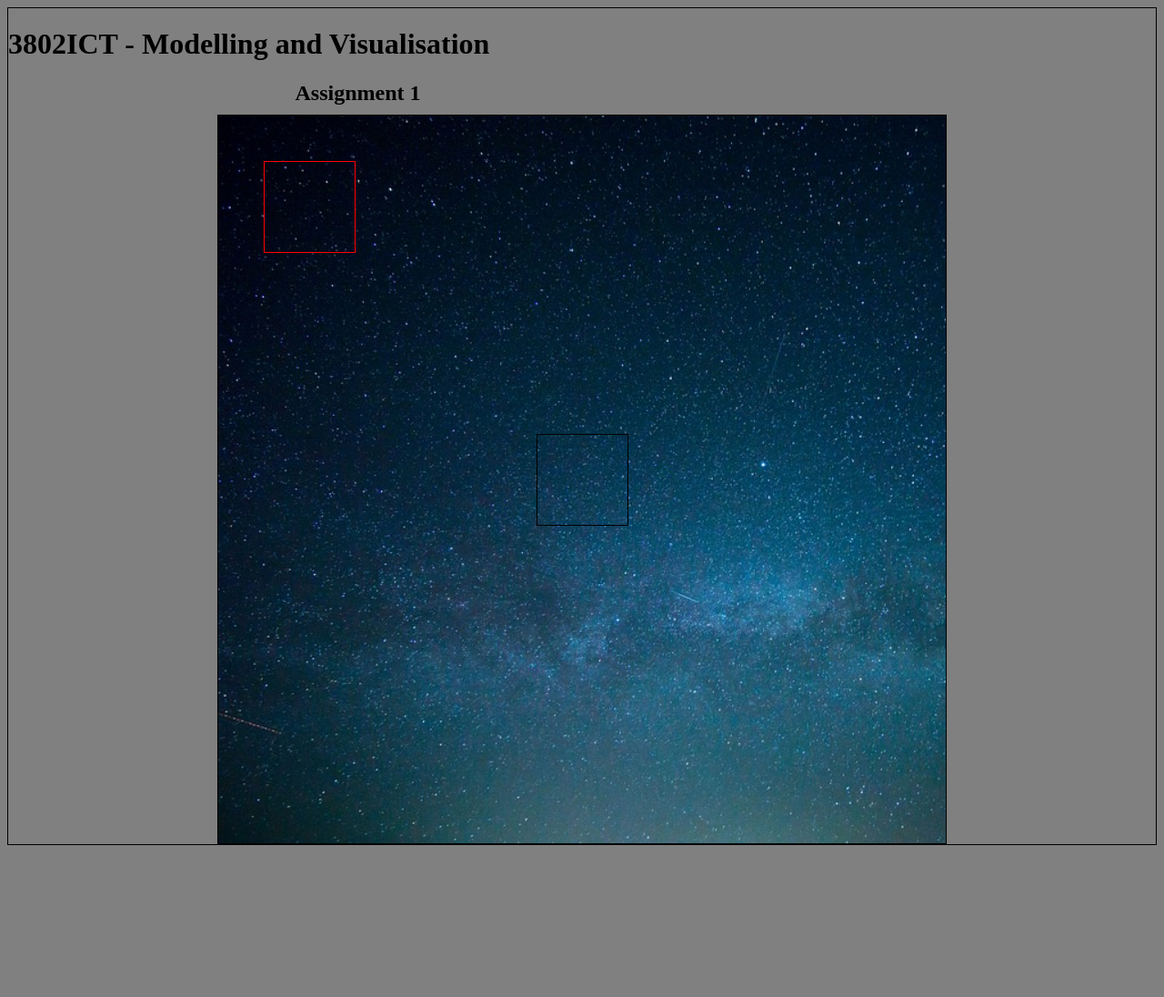
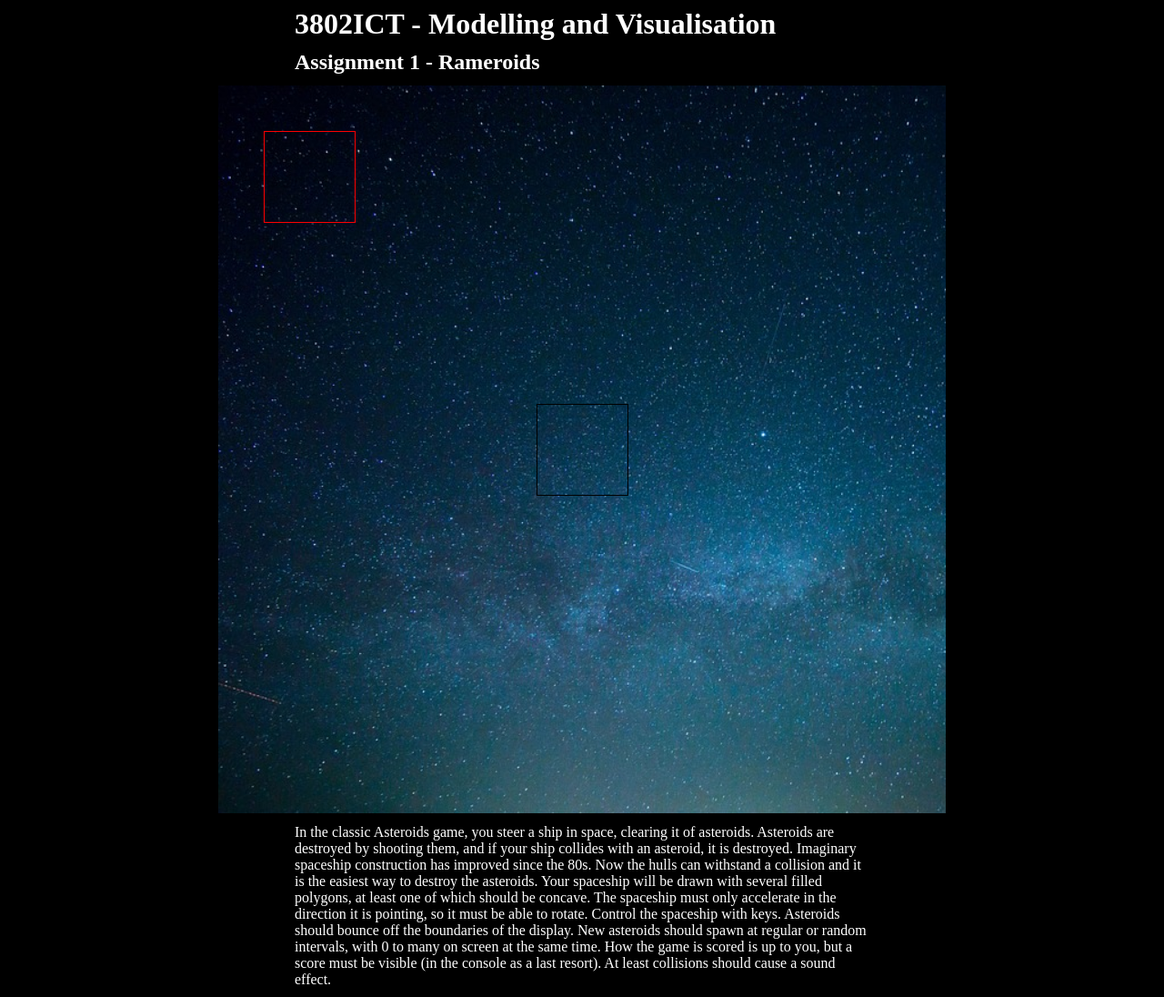
Before and after one commit to Loxstomper/3802ICT-Modelling-and-Visualisation, a plain HTML site: page assignment-1/index.html in a window 1280 px wide. Shown: the whole page at 91% size. Before the commit the page ends 937 px from the top, so only its background shows below. Drawn offline with Linux system fonts and the light colour scheme.

Commit message:
just need to refactor and doc

```diff
--- a/assignment-1/css.css
+++ b/assignment-1/css.css
@@ -1,5 +1,5 @@
 canvas {
-  border: 1px solid;
+  border: 2px solid;
   border-color: black;
   display: block;
   margin: auto;
@@ -8,22 +8,40 @@ canvas {
   background-repeat: no-repeat;
 }
 
+h1 {
+  display: block;
+  margin: auto;
+  width: 50%;
+  margin-bottom: 10px;
+  color: white;
+}
+
 h2 {
   display: block;
   margin: auto;
   width: 50%;
   margin-bottom: 10px;
+  color: white;
+}
+
+p {
+  display: block;
+  margin: auto;
+  width: 50%;
+  margin-top: 10px;
+  margin-bottom: 10px;
+  color: white;
 }
 
 body {
   /* background-image: url("https://nssdata.s3.amazonaws.com/images/galleries/18043/code-matrix.jpg"); */
-  background-color: gray;
+  background-color: black;
 }
 
 .stuff {
-  background-color: gray;
+  /* background-color: gray;
   width: 2000;
   border: 1px solid;
   display: block;
-  margin: auto;
+  margin: auto; */
 }
--- a/assignment-1/index.html
+++ b/assignment-1/index.html
@@ -10,8 +10,25 @@
   <body>
     <div class="stuff">
       <h1>3802ICT - Modelling and Visualisation</h1>
-      <h2>Assignment 1</h2>
+
+      <h2>Assignment 1 - Rameroids</h2>
+
       <canvas id="canvas"> </canvas>
+      <p>
+        In the classic Asteroids game, you steer a ship in space, clearing it of
+        asteroids. Asteroids are destroyed by shooting them, and if your ship
+        collides with an asteroid, it is destroyed. Imaginary spaceship
+        construction has improved since the 80s. Now the hulls can withstand a
+        collision and it is the easiest way to destroy the asteroids. Your
+        spaceship will be drawn with several filled polygons, at least one of
+        which should be concave. The spaceship must only accelerate in the
+        direction it is pointing, so it must be able to rotate. Control the
+        spaceship with keys. Asteroids should bounce off the boundaries of the
+        display. New asteroids should spawn at regular or random intervals, with
+        0 to many on screen at the same time. How the game is scored is up to
+        you, but a score must be visible (in the console as a last resort). At
+        least collisions should cause a sound effect.
+      </p>
     </div>
     <!-- <script src='Colour.js'></script> -->
     <script src="ts.js"></script>
```
Also changed, not shown: assignment-1/ts/Asteroid.ts (+38 -2 lines), assignment-1/ts/ts.ts (+6 -4 lines).
